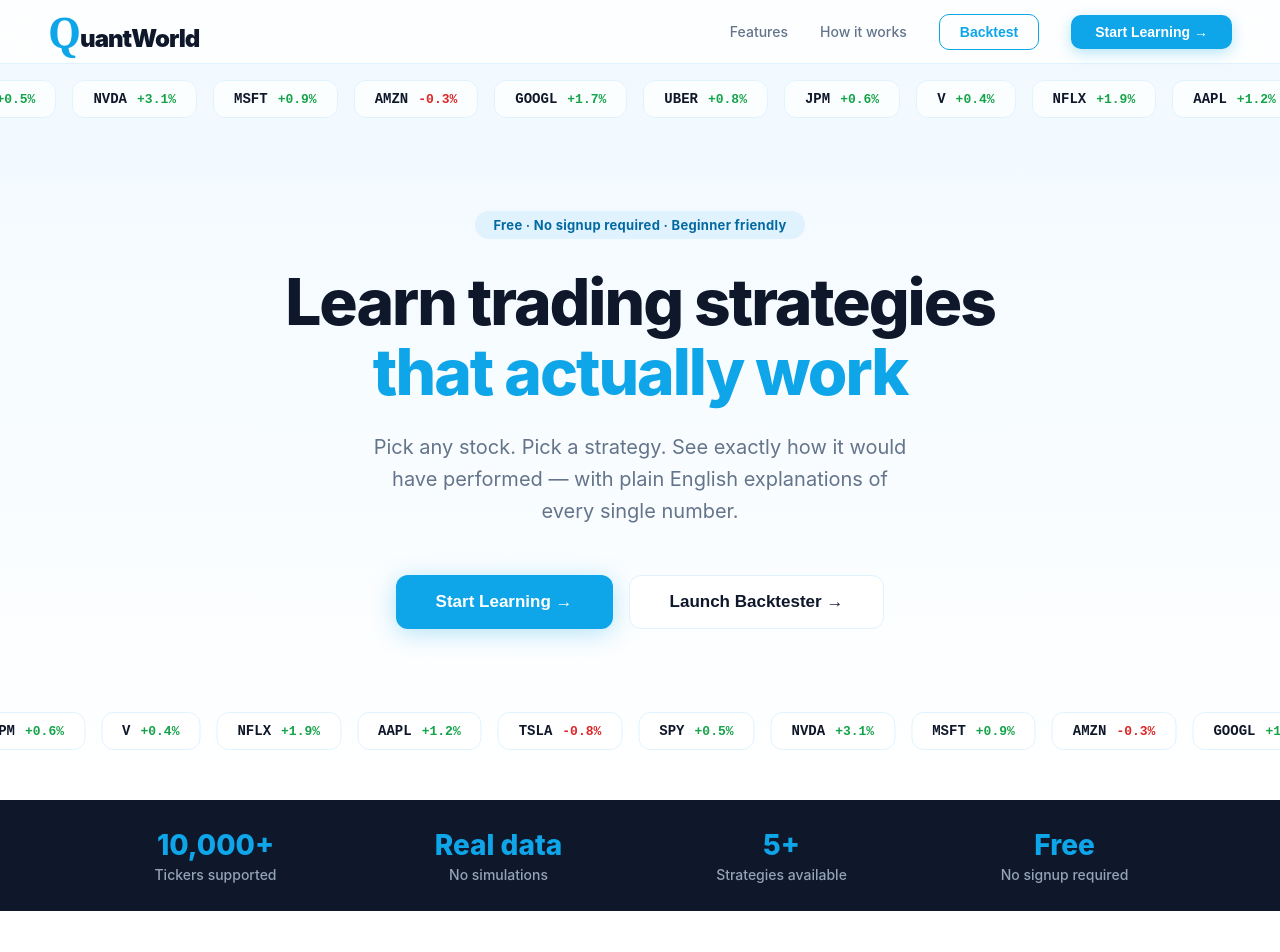
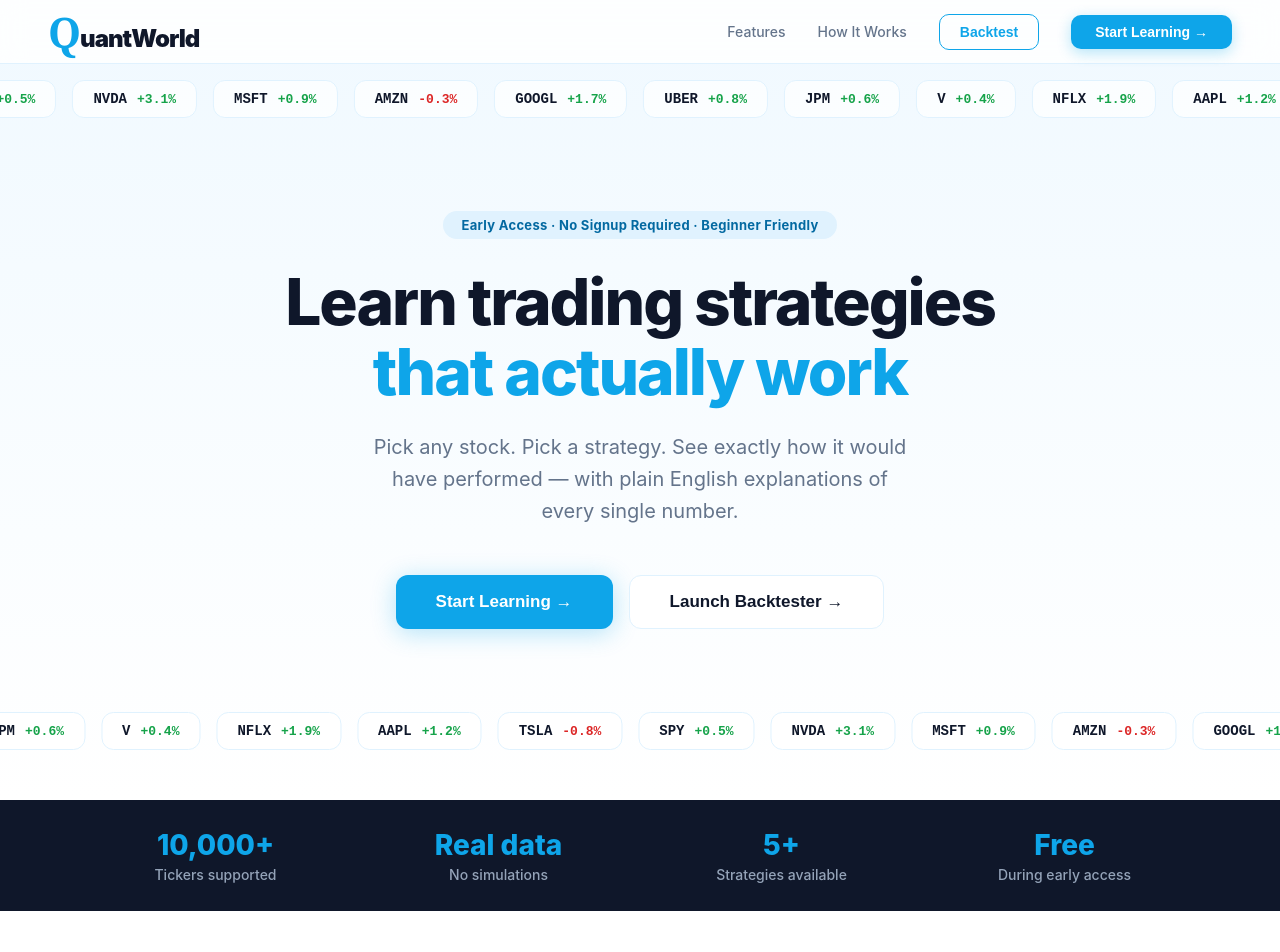
Before and after one commit to RoyShomron/quant-site, a React (Create React App) app in the folder frontend/: page / in a window 1280 px wide. Shown: the top 952 px of the page. Built offline with nearby package versions, Linux system fonts and the light colour scheme.

Commit message:
Finishing before post

```diff
--- a/frontend/src/Home.js
+++ b/frontend/src/Home.js
@@ -73,7 +73,7 @@
         </span>
         <div style={{ display: "flex", gap: isMobile ? 12 : 32, alignItems: "center" }}>
           {!isMobile && <span onClick={() => document.getElementById("features").scrollIntoView({ behavior: "smooth" })} style={{ color: "#64748b", fontSize: 14, cursor: "pointer", fontWeight: 500 }}>Features</span>}
-          {!isMobile && <span onClick={() => document.getElementById("howitworks").scrollIntoView({ behavior: "smooth" })} style={{ color: "#64748b", fontSize: 14, cursor: "pointer", fontWeight: 500 }}>How it works</span>}
+          {!isMobile && <span onClick={() => document.getElementById("howitworks").scrollIntoView({ behavior: "smooth" })} style={{ color: "#64748b", fontSize: 14, cursor: "pointer", fontWeight: 500 }}>How It Works</span>}
           {!isMobile && (
             <button onClick={() => navigate("/backtest")} style={{ padding: "9px 20px", background: "transparent", color: "#0ea5e9", border: "1.5px solid #0ea5e9", borderRadius: 10, fontSize: 14, fontWeight: 700, cursor: "pointer" }}>
               Backtest
@@ -111,7 +111,7 @@
         </div>
         <div style={{ position: "relative", zIndex: 1 }}>
           <div style={{ display: "inline-block", background: "#e0f2fe", color: "#0369a1", fontSize: 13, fontWeight: 700, padding: "6px 18px", borderRadius: 100, marginBottom: 28, letterSpacing: 0.3 }}>
-            Free · No signup required · Beginner friendly
+            Early Access · No Signup Required · Beginner Friendly
           </div>
           <h1 style={{ fontSize: isMobile ? 36 : 64, fontWeight: 800, lineHeight: 1.1, marginBottom: 24, letterSpacing: isMobile ? -1 : -2, maxWidth: 720 }}>
             Learn trading strategies
@@ -142,7 +142,7 @@
             { number: "10,000+", label: "Tickers supported" },
             { number: "Real data", label: "No simulations" },
             { number: "5+", label: "Strategies available" },
-            { number: "Free", label: "No signup required" },
+            { number: "Free", label: "During early access" },
           ].map((s, i) => (
             <div key={i} style={{ textAlign: "center" }}>
               <div style={{ fontSize: 28, fontWeight: 800, color: "#0ea5e9", marginBottom: 4 }}>{s.number}</div>
@@ -227,7 +227,7 @@
         </div>
       </section>
 
-      {/* How it works */}
+      {/* How it Works */}
       <section id="howitworks" style={{ padding: isMobile ? "60px 20px" : "100px 48px", background: "#f0f9ff" }}>
         <div style={{ maxWidth: 800, margin: "0 auto" }}>
           <div className="fade-in" style={{ textAlign: "center", marginBottom: 64 }}>
@@ -348,7 +348,7 @@
           </div>
           <div style={{ display: "flex", flexDirection: "column", gap: 16 }}>
             {[
-              { q: "Is this free?", a: "Yes, completely free. No signup, no credit card, no catch. QuantWorld is a passion project built to make quantitative finance accessible to everyone." },
+              { q: "Is this free?", a: "Yes, completely free during early access. No signup, no credit card required. QuantWorld is a passion project built to make quantitative finance accessible to everyone. As we add more advanced features like ML strategies, some may become premium — but the core tool will always be free." },
               { q: "What is a ticker symbol?", a: "A ticker is a short abbreviation that identifies a stock. For example, Apple is AAPL, Tesla is TSLA, and the S&P 500 index fund is SPY. You can find any company's ticker by Googling the company name followed by 'stock ticker'." },
               { q: "Can I lose real money here?", a: "No. QuantWorld is purely educational — you are not trading real money at any point. You're testing strategies against historical data to see how they would have performed. Nothing here is financial advice." },
               { q: "What's the difference between backtesting and real trading?", a: "Backtesting applies a strategy to past data to see how it would have performed historically. Real trading applies a strategy to live markets with real money. Past performance never guarantees future results — backtesting is a learning and research tool, not a crystal ball." },
@@ -409,7 +409,7 @@
       {/* CTA */}
       <section className="fade-in" style={{ padding: isMobile ? "60px 20px" : "100px 48px", background: "#0ea5e9", textAlign: "center" }}>
         <h2 style={{ fontSize: 48, fontWeight: 800, color: "#fff", letterSpacing: -1.5, marginBottom: 16 }}>Ready to see how strategies really perform?</h2>
-        <p style={{ fontSize: 20, color: "rgba(255,255,255,0.8)", marginBottom: 40, maxWidth: 480, margin: "0 auto 40px" }}>Free forever. No signup. Just results.</p>
+        <p style={{ fontSize: 20, color: "rgba(255,255,255,0.8)", marginBottom: 40, maxWidth: 480, margin: "0 auto 40px" }}>No signup. Just results.</p>
         <button onClick={() => navigate("/learn")} style={{ padding: "18px 48px", background: "#fff", color: "#0ea5e9", border: "none", borderRadius: 12, fontSize: 18, fontWeight: 800, cursor: "pointer", transition: "all 0.2s" }}
           onMouseEnter={e => e.target.style.transform = "scale(1.04)"}
           onMouseLeave={e => e.target.style.transform = "scale(1)"}>
--- a/frontend/src/Learn.js
+++ b/frontend/src/Learn.js
@@ -381,7 +381,7 @@
         <div style={{ maxWidth: 1200, margin: "0 auto", padding: isMobile ? "40px 20px" : "60px 48px" }}>
           <div style={{ marginBottom: 56 }}>
             <div style={{ display: "inline-flex", alignItems: "center", gap: 8, background: "rgba(14,165,233,0.1)", border: "1px solid rgba(14,165,233,0.2)", borderRadius: 100, padding: "6px 16px", marginBottom: 20 }}>
-              <span style={{ fontSize: 13, color: "#0ea5e9", fontWeight: 600 }}>Free education</span>
+              <span style={{ fontSize: 13, color: "#0ea5e9", fontWeight: 600 }}>Free · Early Access</span>
             </div>
             <h1 style={{ fontSize: isMobile ? 36 : 56, fontWeight: 800, color: "#fff", letterSpacing: -2, marginBottom: 16, lineHeight: 1.1 }}>
               Learn quant finance.<br />
```
